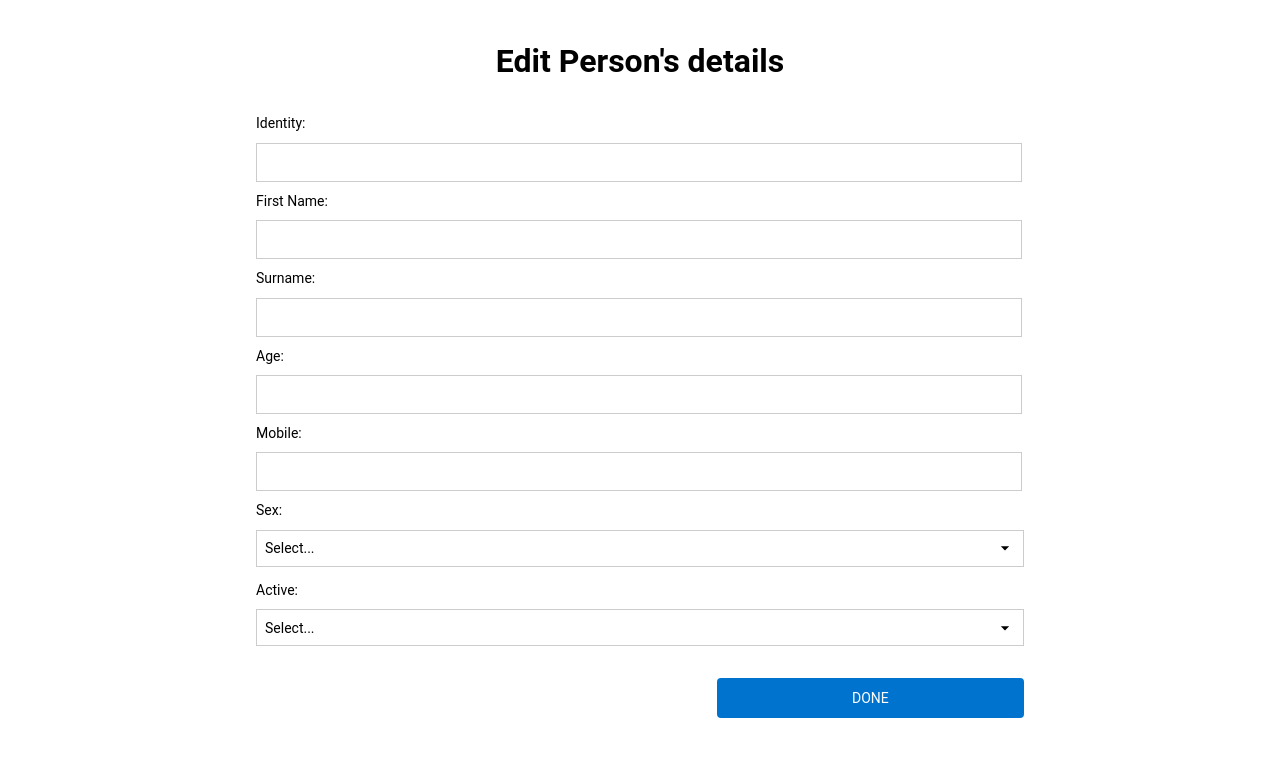
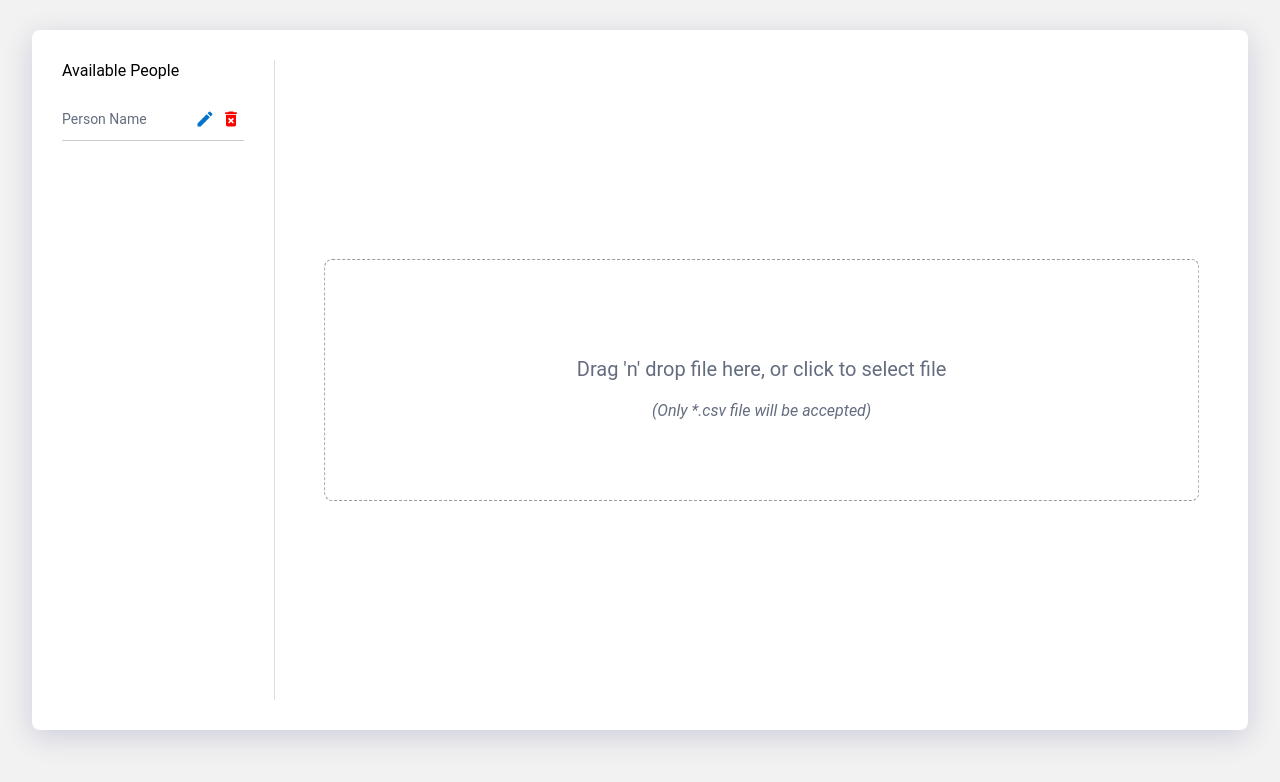
Before and after one commit to matedmon/qaits, a React (Create React App) app: page / in a window 1280 px wide. Shown: the top 782 px of the page. Built offline with nearby package versions, Linux system fonts and the light colour scheme.

Commit message:
import button updated

```diff
--- a/src/App.js
+++ b/src/App.js
@@ -1,4 +1,4 @@
-import Home from "./pages/EditPerson";
+import Home from "./pages/Home";
 
 function App() {
   return <Home />;
--- a/src/components/ImportButton.js
+++ b/src/components/ImportButton.js
@@ -1,16 +1,33 @@
-import React from "react";
+import React, { useState } from "react";
 import { useDropzone } from "react-dropzone";
 import styles from "../styles/ImportButton.module.css";
 
-const UploadButton = () => {
-  const { acceptedFiles, fileRejections, getRootProps, getInputProps } =
-    useDropzone({
-      accept: "image/jpeg, image/png",
-    });
+const UploadButton = ({ setFile, setFileErrorM, setPeople, setHeaders }) => {
+  const [person, setPerson] = useState(null);
+
+  const getFile = (files) => {
+    setFile(files[0]);
+  };
+
+  const { getRootProps, getInputProps } = useDropzone({
+    accept: ".csv",
+    maxFiles: 1,
+    onDropAccepted: getFile,
+    onDropRejected: (errors) => setFileErrorM(errors[0].errors[0].message),
+  });
 
   return (
     <section className={styles.button}>
-      <div {...getRootProps({ className: "dropzone" })}>
+      <div
+        style={{
+          width: "100%",
+          height: "100%",
+          display: "flex",
+          justifyContent: "center",
+          flexDirection: "column",
+        }}
+        {...getRootProps({ className: "dropzone" })}
+      >
         <input {...getInputProps()} />
         <p>Drag 'n' drop file here, or click to select file</p>
         <em>(Only *.csv file will be accepted)</em>
--- a/src/pages/Home.js
+++ b/src/pages/Home.js
@@ -1,19 +1,24 @@
-import React from "react";
+import React, { useState } from "react";
 import ImportButton from "../components/ImportButton";
 import styles from "../styles/Home.module.css";
-import { Close, DeleteForever, Error } from "@material-ui/icons";
+import { Close, DeleteForever, Edit, Error } from "@material-ui/icons";
 import { Scrollbars } from "react-custom-scrollbars-2";
 import SearchInput from "../components/SearchInput";
 import IconButton from "@material-ui/core/IconButton";
 
 const Home = () => {
+  const [file, setFile] = useState(null); //accepted file
+  const [fileErrorM, setFileErrorM] = useState(null); //file error message
+  const [people, setPeople] = useState([]);
+  const [headers, setHeaders] = useState([]);
+
   return (
     <div className={styles.content}>
       <div className={styles.container}>
         <section className={styles.row}>
-          {/* uploaded files */}
+          {/*================== people from the database ===========================*/}
           <div className={styles.col}>
-            <p>Uploaded Files</p>
+            <p>Available People</p>
             <div className={styles.fileList}>
               <Scrollbars
                 universal={true}
@@ -22,40 +27,48 @@ const Home = () => {
                 autoHeightMax={500}
               >
                 <div className={styles.file}>
-                  <p>File Name.csv</p>
+                  <p>Person Name</p>
+                  <div className={styles.icons}>
+                    <IconButton size="small">
+                      <Edit fontSize="small" style={{ color: "#0073cf" }} />
+                    </IconButton>
                     <IconButton size="small">
                       <DeleteForever
                         fontSize="small"
-                      style={{ color: "#646c7f" }}
+                        style={{ color: "red" }}
                       />
                     </IconButton>
+                  </div>
                 </div>
               </Scrollbars>
             </div>
           </div>
 
-          {/* file information */}
+          {/*================== file information ===================================*/}
           <div className={styles.col2}>
-            {/* <div className={styles.btnContainer}>
-              <ImportButton />
-            </div>
-           */}
+            {file ? (
+              <>
                 <p className={styles.subTitle}>
                   Information from the imported File
                 </p>
 
                 <div className={styles.fileGrid}>
                   <div className={styles.fileUpdate}>
+                    {/* file name */}
                     <div className={styles.update}>
                       <p className={styles.title}>File Name</p>
                       <div className={styles.filename}>
-                    <p>filename.csv</p>
-                    <IconButton size="small">
-                      <Close fontSize="small" style={{ color: "#646c7f" }} />
+                        <p>{file.name}</p>
+                        <IconButton size="small" onClick={() => setFile(null)}>
+                          <Close
+                            fontSize="small"
+                            style={{ color: "#646c7f" }}
+                          />
                         </IconButton>
                       </div>
                     </div>
 
+                    {/*  file errors */}
                     <div className={styles.update}>
                       <p className={styles.title}>Errors</p>
                       <div className={styles.fileErrors}>
@@ -70,10 +83,12 @@ const Home = () => {
                   {/* upload button */}
                   <div>
                     <div className={styles.uploadBtn}>
-                  <span>Upload File</span>
+                      <span>Save Data</span>
                     </div>
                   </div>
                 </div>
+
+                {/* information from the imported file */}
                 <div className={styles.fileInfo}>
                   <SearchInput />
                   <Scrollbars
@@ -82,7 +97,11 @@ const Home = () => {
                     autoHeight
                     autoHeightMax={500}
                   >
-                <table className={styles.table} cellSpacing="0" cellPadding="0">
+                    <table
+                      className={styles.table}
+                      cellSpacing="0"
+                      cellPadding="0"
+                    >
                       <thead>
                         <tr>
                           <th>Identity</th>
@@ -153,6 +172,23 @@ const Home = () => {
                     </table>
                   </Scrollbars>
                 </div>
+              </>
+            ) : (
+              // import button component
+              <div className={styles.btnContainer}>
+                <ImportButton
+                  setFile={setFile}
+                  setFileErrorM={setFileErrorM}
+                  setPeople={setPeople}
+                  setHeaders={setHeaders}
+                />
+                {fileErrorM ? (
+                  <p style={{ color: "red", textAlign: "center" }}>
+                    {fileErrorM}
+                  </p>
+                ) : null}
+              </div>
+            )}
           </div>
         </section>
       </div>
--- a/src/styles/Home.module.css
+++ b/src/styles/Home.module.css
@@ -37,6 +37,11 @@
   padding: 8px 0;
   margin-right: 10px;
   font-size: 14px;
+}
+
+.icons {
+  display: flex;
+  align-items: center;
 }
 
 .col2 {
--- a/src/styles/ImportButton.module.css
+++ b/src/styles/ImportButton.module.css
@@ -1,9 +1,6 @@
 .button {
   height: 30vh;
   border: dashed 1px #999;
-  display: flex;
-  align-items: center;
-  justify-content: center;
   border-radius: 8px;
   color: #646c7f;
   cursor: pointer;
@@ -13,6 +10,7 @@
 em {
   text-align: center;
   display: block;
+  align-self: center;
 }
 
 .button p {
```
Lines whose indentation alone changed are shown as unchanged.
